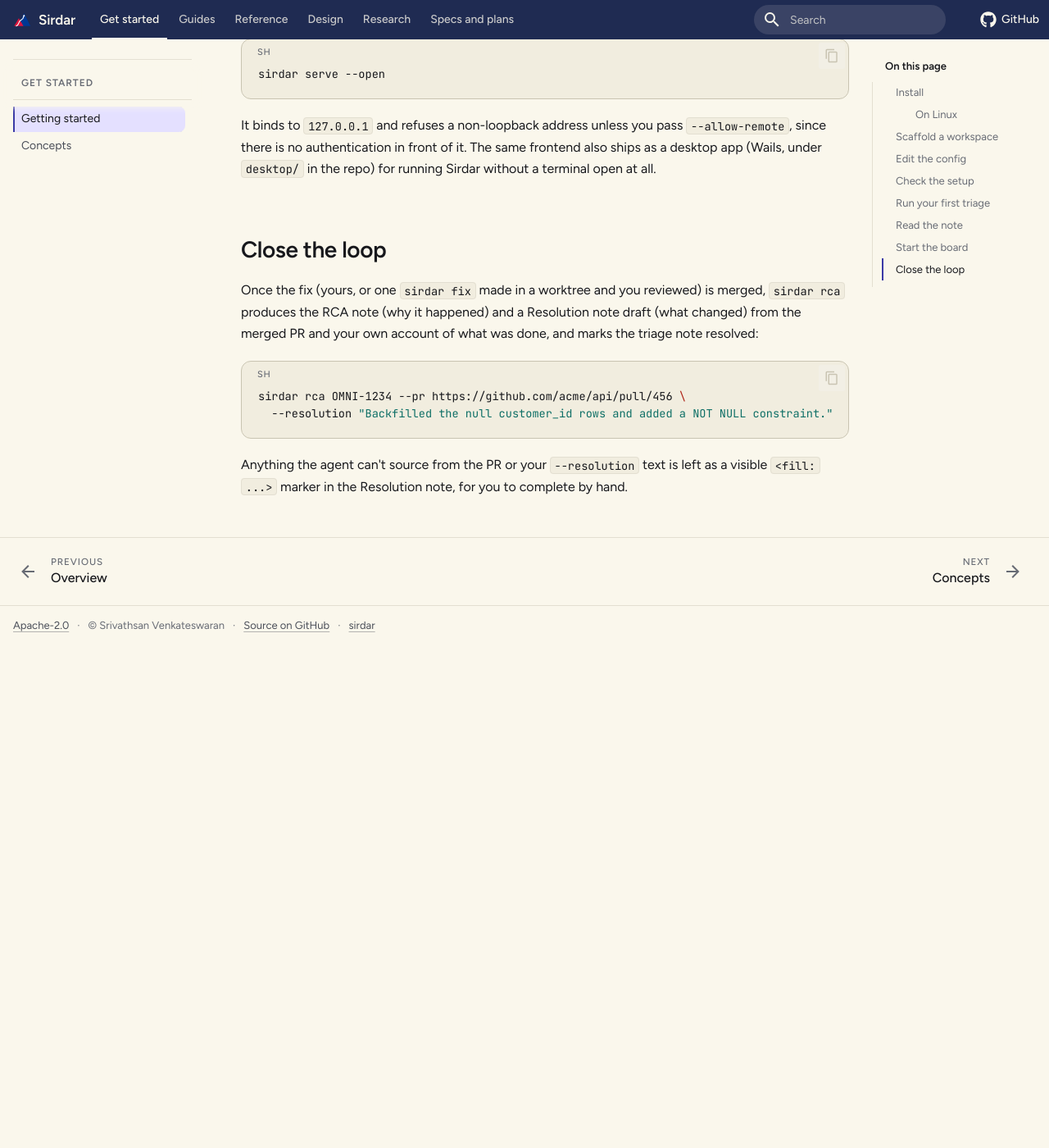
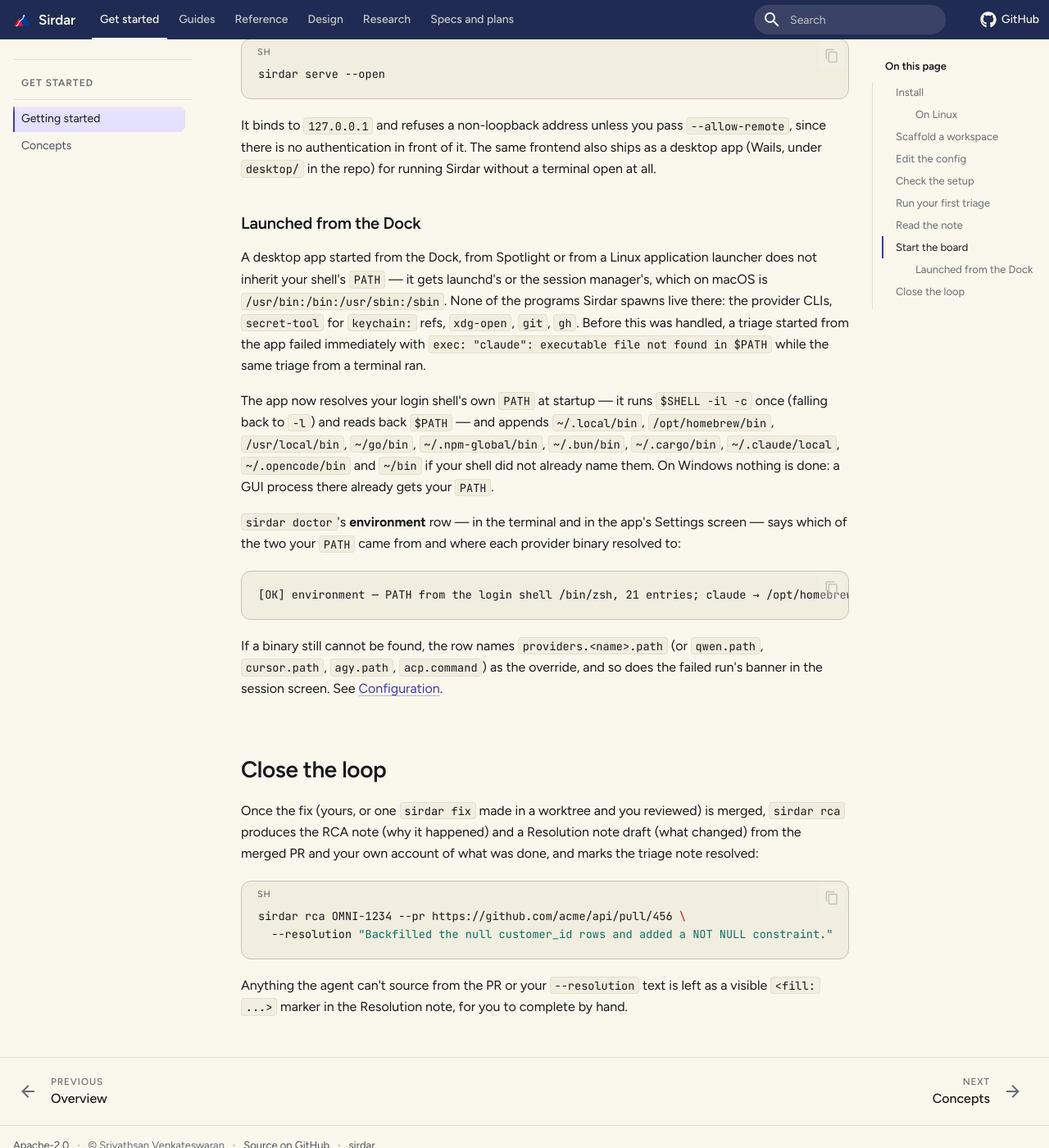
Before and after one commit to srivathsanvenkateswaran/Sirdar, an MkDocs documentation site: the page built from docs/getting-started.md, in a window 1280 px wide and 1400 px high, scrolled down 3914 px. Shown: the whole window at 82% size. Built offline with MkDocs 1.6.1 and Material for MkDocs 9.7.7, drawn with Linux system fonts in a browser that asks for light colours; comment, search, counter and statistics services are not loaded; before the commit the page ends 4724 px from its top, so only the background shows below that.

Commit message:
docs: the PATH a desktop app is launched with
config.md's Providers section on where a binary is looked for and what
the environment row says; a Launched from the Dock note in
getting-started; the CHANGELOG line; and login-shell PATH resolution on
Linux desktops recorded as unverified in HANDOFF.

````diff
--- a/docs/getting-started.md
+++ b/docs/getting-started.md
@@ -154,6 +154,32 @@
 since there is no authentication in front of it. The same frontend also ships as a desktop app
 (Wails, under `desktop/` in the repo) for running Sirdar without a terminal open at all.
 
+### Launched from the Dock
+
+A desktop app started from the Dock, from Spotlight or from a Linux application launcher does
+not inherit your shell's `PATH` — it gets launchd's or the session manager's, which on macOS is
+`/usr/bin:/bin:/usr/sbin:/sbin`. None of the programs Sirdar spawns live there: the provider
+CLIs, `secret-tool` for `keychain:` refs, `xdg-open`, `git`, `gh`. Before this was handled, a
+triage started from the app failed immediately with `exec: "claude": executable file not found
+in $PATH` while the same triage from a terminal ran.
+
+The app now resolves your login shell's own `PATH` at startup — it runs `$SHELL -il -c` once
+(falling back to `-l`) and reads back `$PATH` — and appends `~/.local/bin`, `/opt/homebrew/bin`,
+`/usr/local/bin`, `~/go/bin`, `~/.npm-global/bin`, `~/.bun/bin`, `~/.cargo/bin`,
+`~/.claude/local`, `~/.opencode/bin` and `~/bin` if your shell did not already name them. On
+Windows nothing is done: a GUI process there already gets your `PATH`.
+
+`sirdar doctor`'s **environment** row — in the terminal and in the app's Settings screen — says
+which of the two your `PATH` came from and where each provider binary resolved to:
+
+```
+[OK] environment — PATH from the login shell /bin/zsh, 21 entries; claude → /opt/homebrew/bin/claude
+```
+
+If a binary still cannot be found, the row names `providers.<name>.path` (or `qwen.path`,
+`cursor.path`, `agy.path`, `acp.command`) as the override, and so does the failed run's banner
+in the session screen. See [Configuration](config.md#providers).
+
 ## Close the loop
 
 Once the fix (yours, or one `sirdar fix` made in a worktree and you reviewed) is merged, `sirdar rca` produces the RCA note (why it happened)
````
Also changed, not shown: CHANGELOG.md (+12 -0 lines), HANDOFF.md (+22 -0 lines), docs/config.md (+16 -0 lines).
